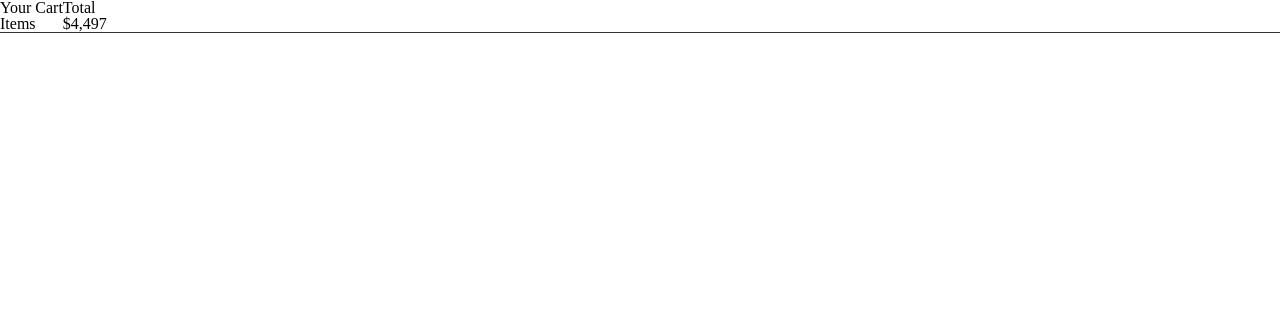
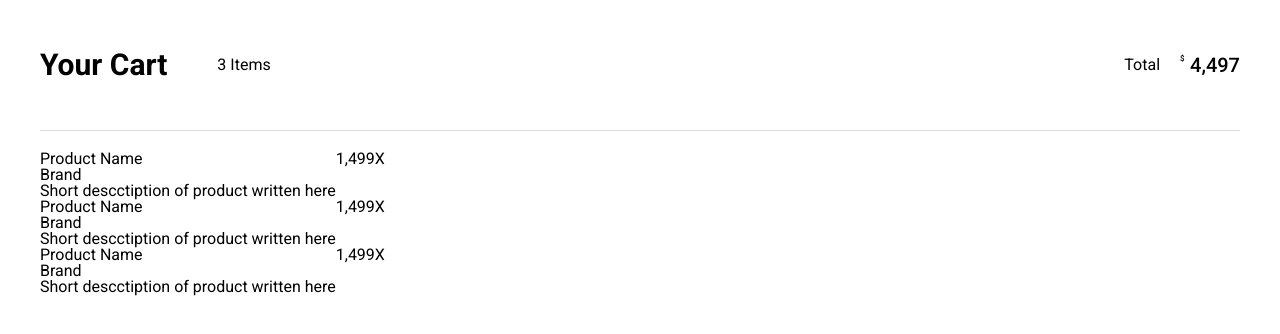
Before and after one commit to not8311/cart1, a plain HTML site: page index.html in a window 1280 px wide. Drawn offline with Linux system fonts and the light colour scheme.

Commit message:
新增product list

```diff
--- a/index.html
+++ b/index.html
@@ -8,16 +8,50 @@
     <link rel="stylesheet" href="scss/all.css">
 </head>
 <body>
-    <div class="warp">
+    <div class="wrap">
         <header class="header">
             <div class="title-group">
-                <h1>Your Cart</h1><span class="totla-item">Items</span>
+                <h1>Your Cart</h1><span class="totla-item">3 Items</span>
             </div>
             <div class="total-price-group">
                 <p class="total">Total</p>
-                <div class="total-price">$4,497</div>
+                <div class="total-price">4,497</div>
             </div>
         </header>
+        <main class="container">
+            <ul class="shopcart-group">
+                <li class="shopcart-item">
+                    <img src="" alt="" class="product-img">
+                    <div class="product-info">
+                        <h2 class="product-name">Product Name</h2>
+                        <span class="brand">Brand</span>
+                        <p class="product-p">Short descctiption of product written here</p>
+                    </div>
+                    <div class="price">1,499</div>
+                    <div class="del-btn">X</div>
+                </li>
+                <li class="shopcart-item">
+                    <img src="" alt="" class="product-img">
+                    <div class="product-info">
+                        <h2 class="product-name">Product Name</h2>
+                        <span class="brand">Brand</span>
+                        <p class="product-p">Short descctiption of product written here</p>
+                    </div>
+                    <div class="price">1,499</div>
+                    <div class="del-btn">X</div>
+                </li>
+                <li class="shopcart-item">
+                    <img src="" alt="" class="product-img">
+                    <div class="product-info">
+                        <h2 class="product-name">Product Name</h2>
+                        <span class="brand">Brand</span>
+                        <p class="product-p">Short descctiption of product written here</p>
+                    </div>
+                    <div class="price">1,499</div>
+                    <div class="del-btn">X</div>
+                </li>
+            </ul>
+        </main>
     </div>
     <script src="all.js"></script>
 </body>
--- a/scss/all.scss
+++ b/scss/all.scss
@@ -1,12 +1,87 @@
 @import "reset";
+@import url('https://fonts.googleapis.com/css2?family=Roboto:wght@400;500;700&display=swap');
 
-.warp{
-    margin: 0 auto;
+*,*::before,*::after{
+    box-sizing: border-box;
+}
+
+.wrap{
+    max-width: 1200px;
+    margin: 50px auto;
 }
 
 .header{
+    max-width: 100%;
     display: flex;
+    justify-content: space-between;
     align-items: center;
-    border-bottom: 1px solid #333;
+    border-bottom: 1px solid #ddd;
+    padding-bottom: 50px;
+    font-family: "Roboto",serif;
+    .title-group{
+        display: flex;
+        align-items: center;
+        h1{
+            font-size: 30px;
+            font-weight: 700;
+            margin-right: 50px;
+            text-align: center;
+        }
+    }
+    .total-price-group{
+        display: flex;
+        align-items: center;
+        .total{
+            margin-right: 30px;
+        }
+        .total-price{
+            font-size: 20px;
+            font-weight: 500;
+            position: relative;
+            &::before{
+                content: "$";
+                position: absolute;
+                top: 0;
+                font-size: 8px;
+                left: -10px;
+            }
+        }
+    }
+}
 
+@media(max-width:756px){
+    .wrap{
+        margin: 10px auto;
+    }
+    .header{
+        flex-direction: column;
+        padding-bottom: 20px;
+        .title-group{
+            margin-bottom: 20px;
+            flex-direction: column;
+            h1{
+                margin-right: 0;
+                margin-bottom: 20px;
+            }
+        }
+    }
 }
+
+.container{
+    max-width: 100%;
+    font-family: "Roboto",serif;
+    margin-top: 20px;
+    .shopcart-item{
+        display: flex;
+
+        .price{
+            &::before{
+                content: "$";
+                position: absolute;
+                top: 0;
+                font-size: 8px;
+                left: -10px;
+            }
+        }
+    }
+}
```
Also changed, not shown: scss/all.css, 1 other file.
